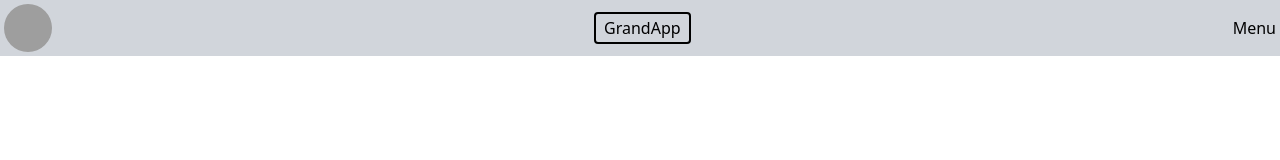
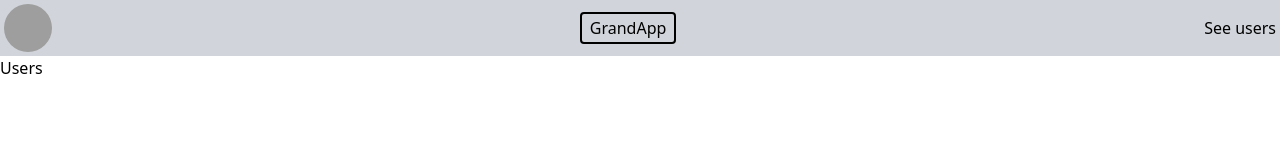
Before and after one commit to SeanPadraicClaytonMcGrady/Grandapp, a React (Vite) app in the folder apps/client/: page /users in a window 1280 px wide. Before the commit this address had no page. Shown: the top 160 px of the page. Built offline with nearby package versions, Linux system fonts and the light colour scheme; grey boxes are pictures that could not be loaded.

Commit message:
with gitignores

```diff
--- a/apps/client/src/components/Navbar/NavBar.tsx
+++ b/apps/client/src/components/Navbar/NavBar.tsx
@@ -1,8 +1,9 @@
 import { Link, Route, Routes } from "react-router-dom";
 import * as React from "react";
 import Home from "../Pages/Home";
-import Menu from "../Pages/Menu";
-import Profile from "../Pages/Profile";
+
+import Profile from "../../ProfilePage/Profile";
+import Users from "../Pages/Users";
 
 const Navbar = () => {
   return (
@@ -24,14 +25,14 @@
           </div>
 
           <div className="flex items-center">
-            <Link to="/menu">Menu</Link>
+            <Link to="/users">See users</Link>
           </div>
         </div>
       </nav>
       <Routes>
         <Route path="/profile" element={<Profile />} />
         <Route path="/home" element={<Home />} />
-        <Route path="menu" element={<Menu />} />
+        <Route path="users" element={<Users />} />
       </Routes>
     </>
   );
--- a/apps/client/src/components/Pages/Menu.tsx
+++ /dev/null
@@ -1,7 +0,0 @@
-import React from "react";
-
-const Menu = () => {
-  return <div>Menu</div>;
-};
-
-export default Menu;
--- /dev/null
+++ b/apps/client/src/components/Pages/Users.tsx
@@ -0,0 +1,7 @@
+import React from "react";
+
+const Users = () => {
+  return <div>Users</div>;
+};
+
+export default Users;
```
Also changed, not shown: apps/client/src/ProfilePage/Profile.tsx (renamed from apps/client/src/components/Pages/Profile.tsx), 2 other files (tests, documents, lock files or other folders).
